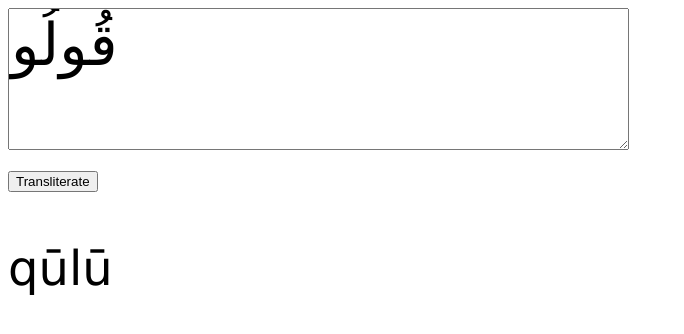
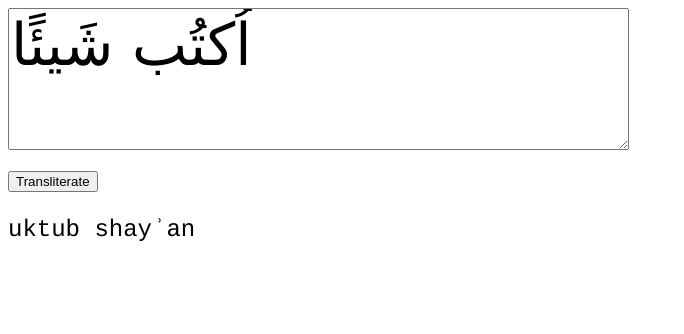
Before and after one commit to fuseina/transliteration, a plain HTML site: page index.html in a window 1280 px wide. Both pictures are taken after a click on the button "Transliterate". Shown: the whole page, without its empty margins (0-684 px from the left). Drawn offline with Linux system fonts and the light colour scheme; a web font is replaced by a local one.

Commit message:
add tanween and new textarea

```diff
--- a/index.html
+++ b/index.html
@@ -8,13 +8,12 @@
     src: url(http://tanzil.net/res/font/org/me_quran.ttf) format("truetype");
 }
 p.customfont {
-    font-family: "me_quran", Verdana, Tahoma;
-	font-size: 300%;
+	font-size: 150%;
 }
 </style>
 </head>
 <body style="font-family:courier">
-    <textarea id="textToTransliterate" style="font-size: 44pt; font-family: me_quran, Verdana, Tahoma;">قُولُو</textarea>
+    <textarea id="textToTransliterate" style="font-size: 44pt; font-family: me_quran, Verdana, Tahoma;">اُكتُب شَيئًا</textarea>
 </p>
 <button onclick="generateTransliteration()">Transliterate</button>
 
@@ -29,6 +28,9 @@ p.customfont {
     var ALIF_VOWEL = 'ā'
     var YA_VOWEL = 'ī'
     var HAMZA = 'ء'
+    var FATHATAYN = 'ً'
+    var DHAMMATAYN = 'ٌ'
+    var KASRATAYN = 'ٍ'
 
 function generateTransliteration() {
 
@@ -50,9 +52,15 @@ function generateTransliteration() {
             continue
         }
 
-        if(currentLetter == HAMZA && i == 0 ){
+        if((currentLetter == HAMZA || currentLetter == 'ا' ) && i == 0 ){
             console.log('here', currentLetter)
-            // skip first position hamzas
+            // skip first position hamzas and alifs
+            continue
+        }
+
+        if(currentLetter == FATHATAYN && nextLetter == 'ا'){
+            renderedText = renderedText + translateLetter(currentLetter)
+            i=i+1 // skip the alif
             continue
         }
 
@@ -83,7 +91,7 @@ function generateTransliteration() {
         }
 
         //check for ya vowel
-            if(nextLetter == 'ي' && currentLetter != DHAMMA && currentLetter != FATHA && previousLetter && previousLetter != DHAMMA && previousLetter != FATHA){
+        if(nextLetter == 'ي' && currentLetter != DHAMMA && currentLetter != FATHA && previousLetter && previousLetter != DHAMMA && previousLetter != FATHA){
             if(currentLetter != KASRAH){
                 renderedText = renderedText + translateLetter(currentLetter)
             }
@@ -93,7 +101,15 @@ function generateTransliteration() {
         }
 
 
+
+
+
         renderedText = renderedText + translateLetter(currentLetter)
+    }
+
+    if(renderedText.endsWith('ūa')){ // eg قالوا
+        renderedText = renderedText.substring(0, renderedText.length-1)
+
     }
 
 	document.getElementById("demo").innerHTML = renderedText;
@@ -143,13 +159,19 @@ function translateLetter(arabicInputLetter){
         {arabicLetter:'و', englishRendering: 'w'},
         {arabicLetter:'ي', englishRendering: 'y'},
         {arabicLetter:'ا', englishRendering: 'a'},
+        {arabicLetter:' ', englishRendering: ' '},
         {arabicLetter: FATHA, englishRendering: 'a'},
         {arabicLetter: KASRAH, englishRendering: 'i'},
-        {arabicLetter:DHAMMA, englishRendering: 'u'}
+        {arabicLetter: DHAMMA, englishRendering: 'u'},
+        {arabicLetter: FATHATAYN, englishRendering: 'an'},
+        {arabicLetter: KASRATAYN, englishRendering: 'in'},
+        {arabicLetter: DHAMMATAYN, englishRendering: 'un'}
+
     ]
 
     var foundElement = letterMap.find(element => element.arabicLetter == arabicInputLetter)
-    return foundElement ? foundElement.englishRendering : 'NotFound'
+    console.log(arabicInputLetter, 'translated as', foundElement)
+    return foundElement ? foundElement.englishRendering : ''
 
 }
 </script>
```
